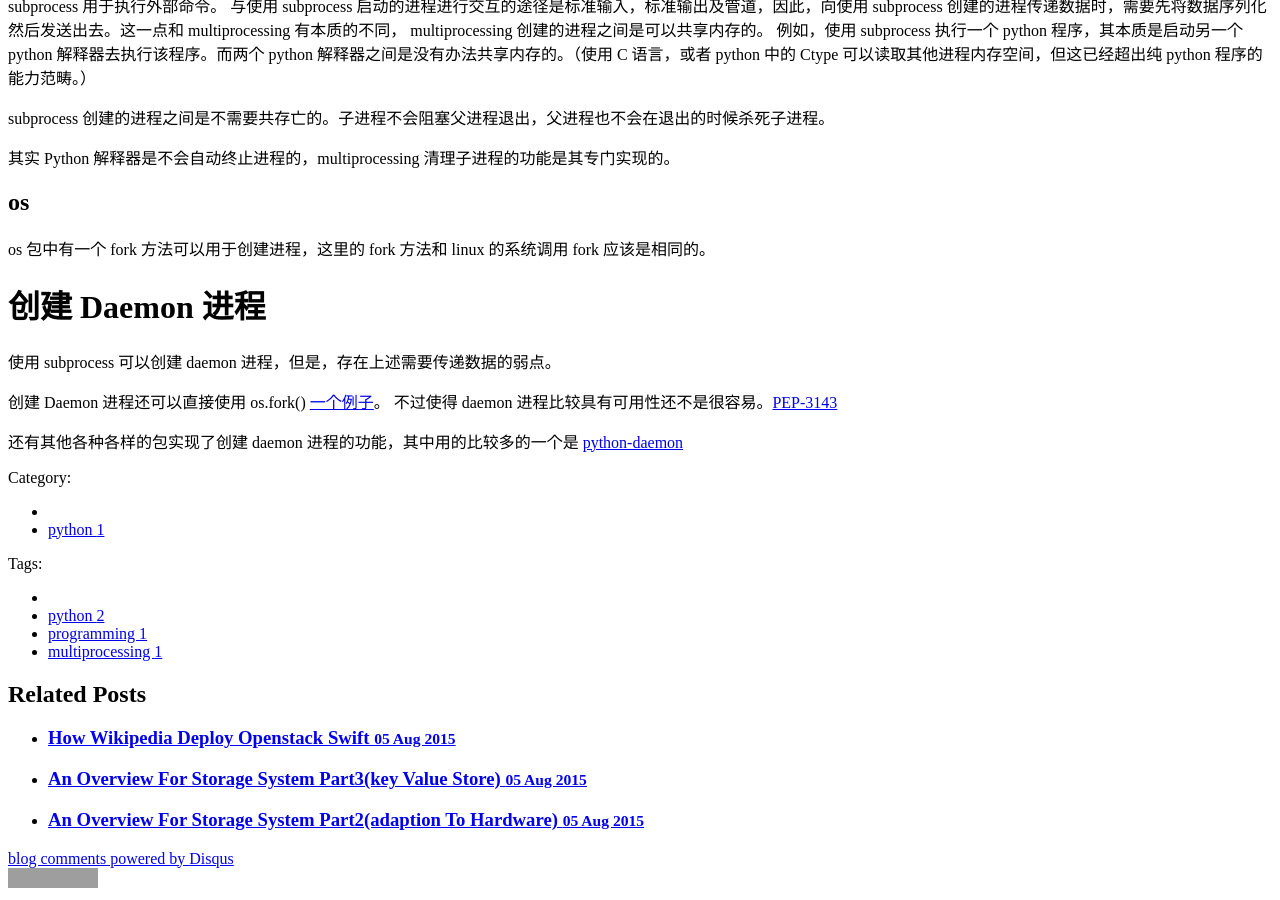
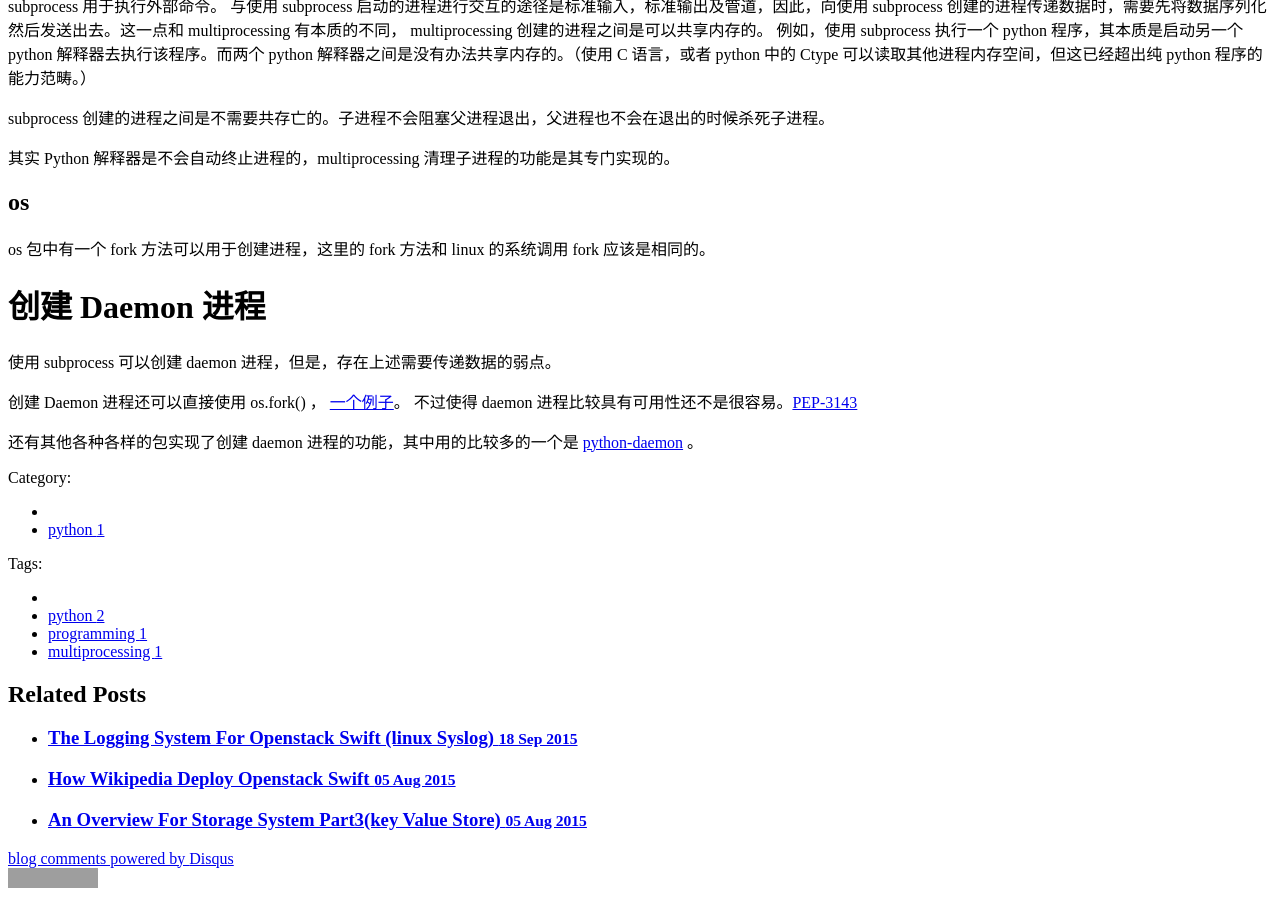
Before and after one commit to lavenresearch/lavenresearch.github.io, a Jekyll site: the page built from _posts/2015-08-25-Multiprocessing-in-Python.md, in a window 1280 px wide and 900 px high, scrolled down 1328 px. Built offline with Jekyll 4.4.1, drawn with Linux system fonts in a browser that asks for light colours; comment, search, counter and statistics services are not loaded; grey boxes are pictures that could not be loaded.

Commit message:
Add new posts

```diff
--- a/_posts/2015-08-25-Multiprocessing-in-Python.md
+++ b/_posts/2015-08-25-Multiprocessing-in-Python.md
@@ -58,6 +58,6 @@ os 包中有一个 fork 方法可以用于创建进程，这里的 fork 方法
 
 使用 subprocess 可以创建 daemon 进程，但是，存在上述需要传递数据的弱点。
 
-创建 Daemon 进程还可以直接使用 os.fork() [一个例子](http://www.jejik.com/articles/2007/02/a_simple_unix_linux_daemon_in_python/)。 不过使得 daemon 进程比较具有可用性还不是很容易。[PEP-3143](https://www.python.org/dev/peps/pep-3143/)
+创建 Daemon 进程还可以直接使用 os.fork() ， [一个例子](http://www.jejik.com/articles/2007/02/a_simple_unix_linux_daemon_in_python/)。 不过使得 daemon 进程比较具有可用性还不是很容易。[PEP-3143](https://www.python.org/dev/peps/pep-3143/)
 
-还有其他各种各样的包实现了创建 daemon 进程的功能，其中用的比较多的一个是 [python-daemon](https://pypi.python.org/pypi/python-daemon/)
+还有其他各种各样的包实现了创建 daemon 进程的功能，其中用的比较多的一个是 [python-daemon](https://pypi.python.org/pypi/python-daemon/) 。
--- a/_posts/gen_blank_post.py
+++ b/_posts/gen_blank_post.py
@@ -3,9 +3,9 @@ import time
 
 # basic information start
 
-name = "Multiprocessing in Python"
-category = "python"
-tags = "python", "programming", "multiprocessing"
+name = "The Logging System for Openstack Swift (linux syslog)"
+category = "linux"
+tags = "linux", "swift", "openstack", "syslog", "rsyslog"
 
 # end
 
```
Also changed, not shown: _posts/2015-09-18-The-Logging-System-for-Openstack-Swift-(linux-syslog).md (added, +81 -0 lines), 1 other file.
